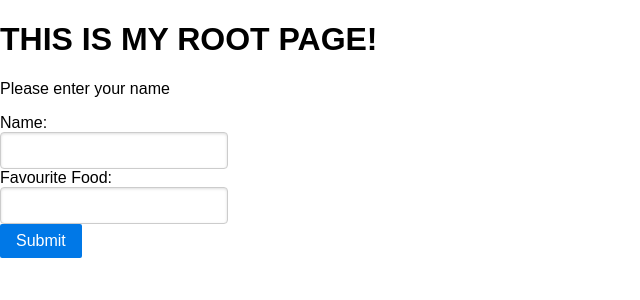
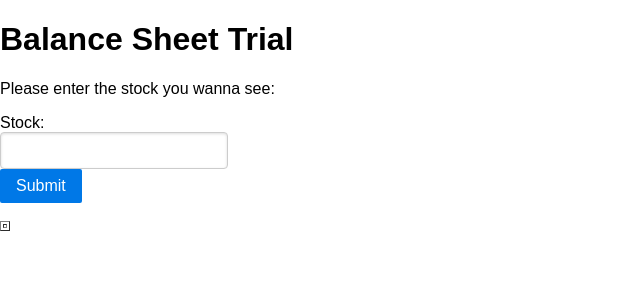
Before and after one commit to StereoST/flask-tutorial, a Flask app: page / in a window 1280 px wide. Shown: the top 300 px of the page, without its empty margins (0-640 px from the left). Run offline with Flask 2, Linux system fonts and the light colour scheme; parts of the project's set-up code (start-up, migrations or seed data) failed here and were passed over; some libraries are stand-ins or nearby versions.

Commit message:
BalanceSheet module added

```diff
--- a/app.py
+++ b/app.py
@@ -1,19 +1,21 @@
 #!python3
 
 from flask import Flask, request, render_template
+import BalanceSheet
+import pandas as pd
 
 app = Flask(__name__)
 
+bs = pd.DataFrame()
+
 @app.route('/', methods=['GET','POST']) #decorator to specify: if you visit the website at root, you will get this message
-def rootpage():
-    name = ''
-    food = ''
-    if request.method == 'POST' and 'name_input' in request.form:
-    #If there's a post request, and it contains name input in the form, take data from the name input and assign to the variable
-        name = request.form.get('name_input')
-        food = request.form.get('food_input')
-    return render_template('index.html',name=name, food=food #We are giving name variable to name in index.html
-    )
-
+def bs_table():
+    if request.method == 'POST' and 'stock_input' in request.form:
+        stock = request.form.get('stock_input')
+        print(stock)
+        global bs
+        bs = BalanceSheet.bsimport(stock)
+        print(bs)
+    return render_template('index.html',tables = [bs.to_html(classes='data', header="true")])
 
 app.run()
--- a/templates/index.html
+++ b/templates/index.html
@@ -1,20 +1,18 @@
 <!DOCTYPE html>
 <head>
-    <title>Welcome Flask App</title>
-    <link rel="stylesheet" href="https://unpkg.com/purecss@2.0.2/build/pure-min.css" integrity="sha384-PpdD2gQeibzaTAtYsYjF9AzfpePgkJ/1i+V+vLLzj5agz9lctJ6fp3m+68YS3AS/" crossorigin="anonymous">
+    <title>Financial</title>
+    <link rel="stylesheet" href="https://unpkg.com/purecss@2.0.3/build/pure-min.css" integrity="sha384-cg6SkqEOCV1NbJoCu11+bm0NvBRc8IYLRGXkmNrqUBfTjmMYwNKPWBTIKyw9mHNJ" crossorigin="anonymous">
 </head>
-<h1>THIS IS MY ROOT PAGE!</h1>
+<h1>Balance Sheet Trial</h1>
 
 <body>
 
 <div>
-    <p>Please enter your name</p>
+    <p>Please enter the stock you wanna see:</p>
 
     <form class="pure-form" method="POST" action="/">
-    Name:<br>
-    <input type="text" name="name_input"><br>
-    Favourite Food: <br>
-    <input type="text" name="food_input"><br>
+    Stock:<br>
+    <input type="text" name="stock_input"><br>
     <button class="pure-button pure-button-primary" value="Submit" type="submit" >Submit</button>
     </form>
 </div>
@@ -22,10 +20,9 @@
 <br>
 
 <div>
-    {% if name %} <!--Executable python code, if name exists-->
-        <p>Welcome to my site {{ name }}</p>
-        <p>Your favourite food is {{ food }}</p>
-    {% endif %}
+    {% for table in tables %} <!--Executable python code, if name exists-->
+        {{ table|safe }}
+    {% endfor %}
 
 
 
```
Also changed, not shown: BalanceSheet.py (added, +17 -0 lines).
